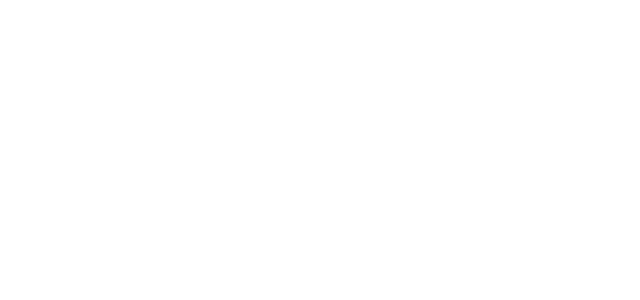
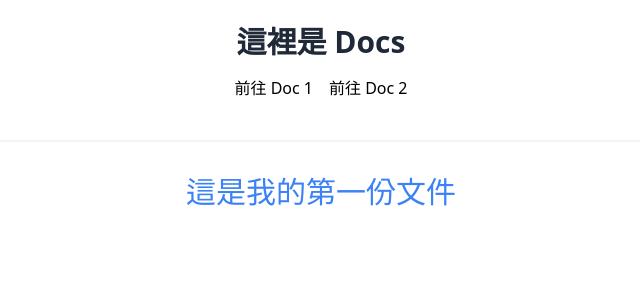
Before and after one commit to eddieciou/eddie_nuxt, a Nuxt app: page /docs/doc-1 in a window 1280 px wide. Before the commit this address had no page. Shown: the top 300 px of the page, without its empty margins (319-959 px from the left). Built offline with nearby package versions, Linux system fonts and the light colour scheme.

Commit message:
implement dynamic route 2

```diff
--- /dev/null
+++ b/pages/docs.vue
@@ -0,0 +1,15 @@
+<template>
+  <div class="bg-white">
+    <div class="my-6 flex flex-col items-center">
+      <h1 class="text-3xl font-semibold text-gray-800">這裡是 Docs</h1>
+      <div class="my-4 flex space-x-4">
+        <NuxtLink to="/docs/doc-1">前往 Doc 1</NuxtLink>
+        <NuxtLink to="/docs/doc-2">前往 Doc 2</NuxtLink>
+      </div>
+    </div>
+    <div class="border-b-2 border-gray-100" />
+    <div class="flex flex-col items-center">
+      <NuxtPage />
+    </div>
+  </div>
+</template>
--- /dev/null
+++ b/pages/docs/doc-1.vue
@@ -0,0 +1,5 @@
+<template>
+  <div class="flex flex-col items-center">
+    <p class="my-8 text-3xl text-blue-500">這是我的第一份文件</p>
+  </div>
+</template>
--- /dev/null
+++ b/pages/docs/doc-2.vue
@@ -0,0 +1,5 @@
+<template>
+  <div class="flex flex-col items-center">
+    <p class="my-8 text-3xl text-green-500">這是我的第二份文件</p>
+  </div>
+</template>
```
